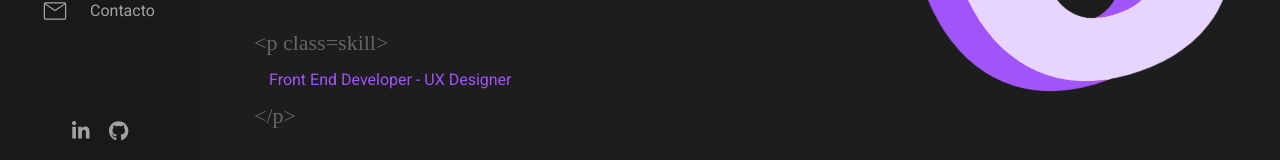
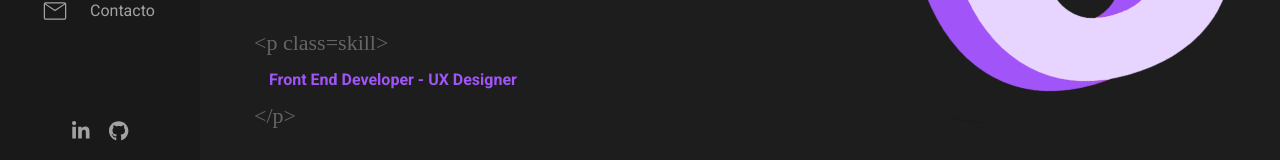
Before and after one commit to christopherqmendivel/portfolio_react, a React (Vite) app: page / in a window 1280 px wide. Shown: the part 479-639 px from the top of the page. Built offline with nearby package versions, Linux system fonts and the light colour scheme; a web font is replaced by a local one.

Commit message:
fix styles up v1

```diff
--- a/src/styles/components/_home.scss
+++ b/src/styles/components/_home.scss
@@ -115,6 +115,7 @@
         position: relative;
         padding-left: 1.5rem;
         color: v.$primary-c2;
+        font-weight: 600;
 
         &::before {
             content: "<p class=skill>";
@@ -125,7 +126,7 @@
             user-select: none;
             font-size: 2.2rem;
             left: 0;
-
+            font-weight: 400;
         }
 
         &::after {
@@ -137,7 +138,7 @@
             font-family: "La Belle Aurore", cursive;
             user-select: none;
             font-size: 2.2rem;
-
+            font-weight: 400;
         }
 
     }
```
